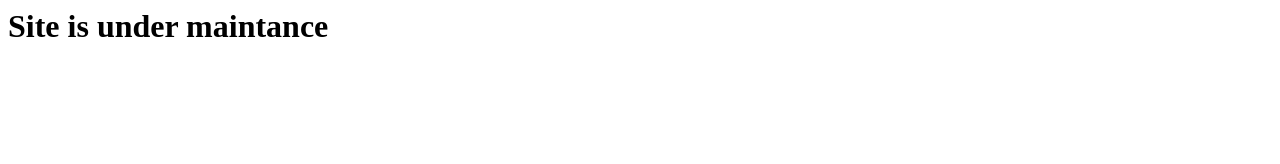
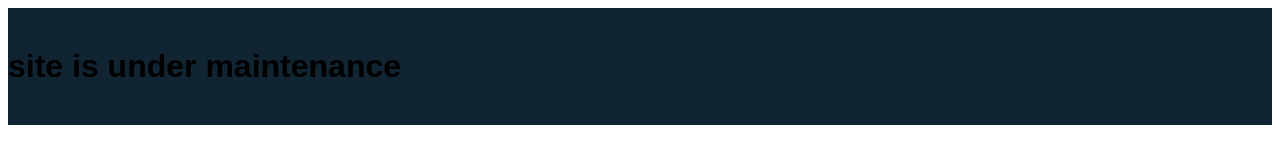
Before and after one commit to justsixthree/moiraspace, a plain HTML site: page index.html in a window 1280 px wide. Drawn offline with Linux system fonts and the light colour scheme.

Commit message:
Update index.html

```diff
--- a/index.html
+++ b/index.html
@@ -1,8 +1,16 @@
 <html>
   <head>
     <title>Moiraspace</title>
+    <style>
+      h1 {
+      background-color: #102432;
+        padding-top: 40px;
+        padding-bottom: 40px;
+        font-family: Arial;
+      }
+    </style>
   </head>
   <body>
-    <h1>Site is under maintance</h1>
+    <h1>site is under maintenance</h1>
   </body>
 </html>
```
